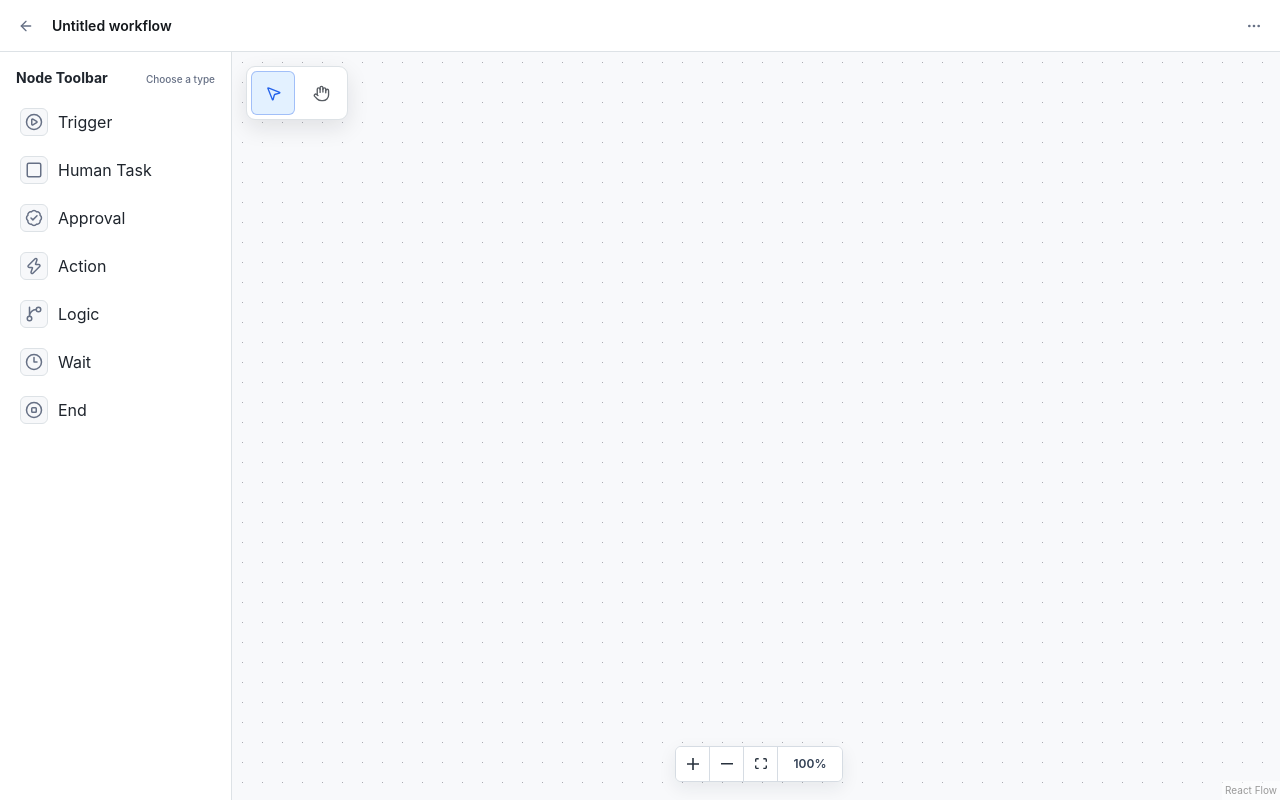
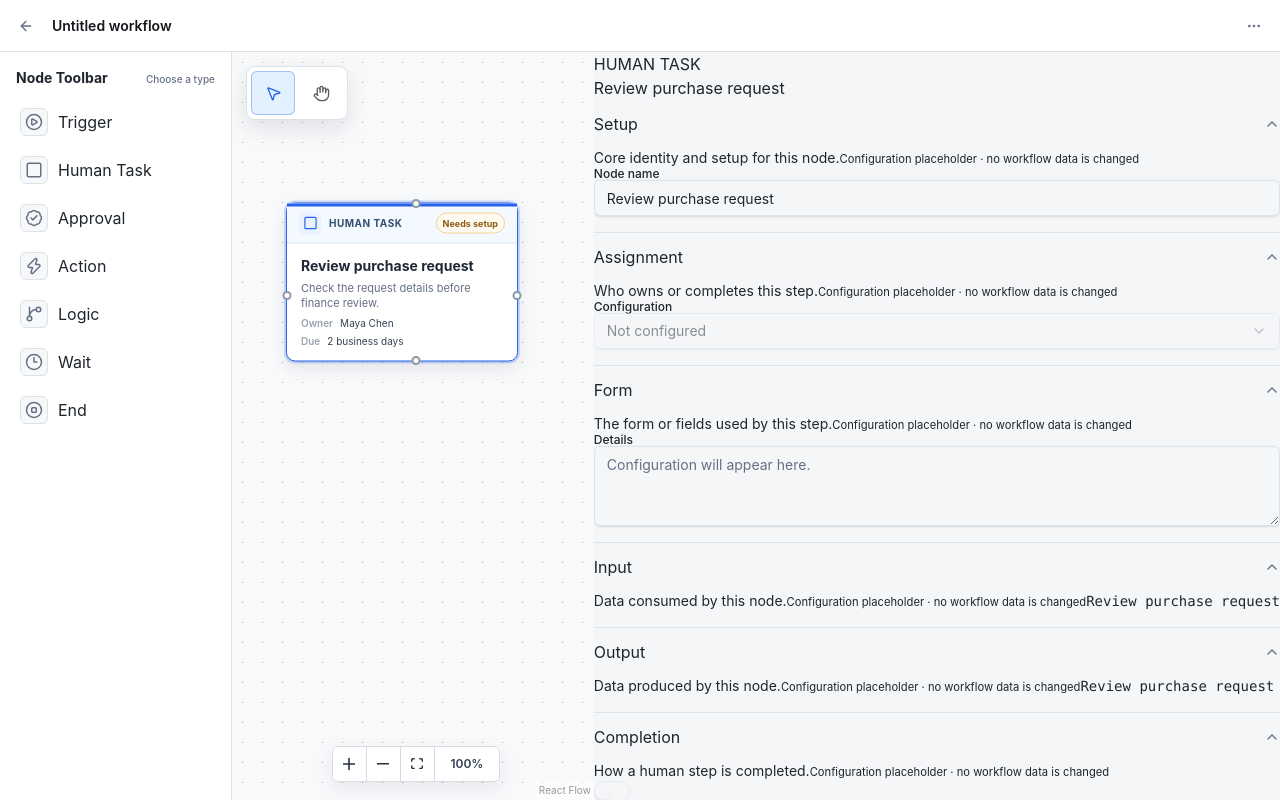
Before and after one commit to garywangda/workflow, a React (Vite) app: page / in a window 1280 px wide. Built offline with nearby package versions, Linux system fonts and the light colour scheme.

Commit message:
feat: design representative workflow node card

```diff
--- a/src/features/workflow-editor/components/WorkflowCanvas.tsx
+++ b/src/features/workflow-editor/components/WorkflowCanvas.tsx
@@ -63,7 +63,9 @@ function isEditableTarget(target: EventTarget | null) {
 export function WorkflowCanvas({ activeEditorTool, placementItem, onEditorToolChange, onPlacementItemChange }: WorkflowCanvasProps) {
   // 画布是节点、Edge 和临时交互状态的唯一状态持有者。
   // 节点/Edge 的增删改由 React Flow 的 change handlers 驱动，便于后续接入持久化。
-  const [nodes, setNodes, onNodesChange] = useNodesState<EditorNode>([]);
+  const [nodes, setNodes, onNodesChange] = useNodesState<EditorNode>([
+    createWorkflowNode({ type: "task", position: { x: 170, y: 230 } }),
+  ]);
   const [edges, setEdges, onEdgesChange] = useEdgesState<Edge>([]);
   const [placementPosition, setPlacementPosition] = useState<XYPosition | null>(null);
   const [isConnecting, setIsConnecting] = useState(false);
--- a/src/features/workflow-editor/components/nodes/BaseWorkflowNode.tsx
+++ b/src/features/workflow-editor/components/nodes/BaseWorkflowNode.tsx
@@ -14,7 +14,11 @@ interface BaseWorkflowNodeProps {
   type: WorkflowNodeType;
   semanticLabel: string;
   name: string;
-  status?: string;
+  description?: string;
+  assignee?: string;
+  provider?: string;
+  summary?: { label: string; value: string };
+  configStatus?: string;
   icon: LucideIcon;
   selected?: boolean;
   dragging?: boolean;
@@ -25,7 +29,11 @@ export function BaseWorkflowNode({
   type,
   semanticLabel,
   name,
-  status = "Needs setup",
+  description,
+  assignee,
+  provider,
+  summary,
+  configStatus = "Needs setup",
   icon: Icon,
   selected = false,
   dragging = false,
@@ -56,13 +64,18 @@ export function BaseWorkflowNode({
           ))}
         </div>
       ) : null}
-      <span className="workflow-node__icon" aria-hidden="true">
-        <Icon size={17} strokeWidth={1.9} />
-      </span>
-      <span className="workflow-node__content">
-        <span className="workflow-node__semantic-label">{semanticLabel}</span>
-        <span className="workflow-node__name">{name}</span>
-        {!preview ? <span className="workflow-node__status">{status}</span> : null}
+      <span className="workflow-node__body">
+        <span className="workflow-node__category">
+          <span className="workflow-node__icon" aria-hidden="true"><Icon size={15} strokeWidth={1.9} /></span>
+          <span className="workflow-node__semantic-label">{semanticLabel}</span>
+          {!preview ? <span className="workflow-node__config" aria-label={`Configuration: ${configStatus}`}>{configStatus}</span> : null}
+        </span>
+        <span className="workflow-node__content">
+          <span className="workflow-node__name">{name}</span>
+          {description ? <span className="workflow-node__description">{description}</span> : null}
+          {!preview && (assignee || provider) ? <span className="workflow-node__meta"><span>{assignee ? "Owner" : "Provider"}</span>{assignee ?? provider}</span> : null}
+          {!preview && summary ? <span className="workflow-node__summary"><span>{summary.label}</span>{summary.value}</span> : null}
+        </span>
       </span>
     </div>
   );
--- a/src/features/workflow-editor/components/nodes/WorkflowNode.tsx
+++ b/src/features/workflow-editor/components/nodes/WorkflowNode.tsx
@@ -18,6 +18,11 @@ export const WorkflowNodeComponent = memo(function WorkflowNodeComponent({
       type={type}
       semanticLabel={definition.label}
       name={data.name}
+      description={data.description}
+      assignee={data.assignee}
+      provider={data.provider}
+      summary={data.summary}
+      configStatus={data.configStatus}
       icon={definition.icon}
       selected={selected}
       dragging={dragging}
--- a/src/features/workflow-editor/config/workflow-node-definitions.ts
+++ b/src/features/workflow-editor/config/workflow-node-definitions.ts
@@ -22,6 +22,11 @@ export interface WorkflowNodeDefinition {
   description: string;
   icon: LucideIcon;
   defaultName: string;
+  defaultDescription?: string;
+  defaultAssignee?: string;
+  defaultProvider?: string;
+  defaultSummary?: { label: string; value: string };
+  defaultConfigStatus?: string;
   capabilities: readonly NodeCapabilityId[];
   defaultConfig: NodeConfig;
   appearance: { semanticRole: string };
@@ -32,7 +37,7 @@ export interface WorkflowNodeDefinition {
 // capabilities 决定 Inspector 展示哪些配置区块；keywords 决定 Node Library 的搜索结果。
 export const WORKFLOW_NODE_DEFINITIONS = {
   trigger: { type: "trigger", category: "event", label: "Trigger", description: "Starts a workflow when an event occurs.", icon: CirclePlay, defaultName: "Trigger", capabilities: ["setup", "output"], defaultConfig: {}, appearance: { semanticRole: "event" }, keywords: ["event", "start", "when"] },
-  task: { type: "task", category: "human", label: "Task", description: "Assigns a human step to someone on your team.", icon: Square, defaultName: "Task", capabilities: ["setup", "assignment", "form", "input", "output", "completion", "timing", "notification", "escalation", "permissions"], defaultConfig: {}, appearance: { semanticRole: "human-task" }, keywords: ["people", "human", "work"] },
+  task: { type: "task", category: "human", label: "Human task", description: "Assigns a human step to someone on your team.", icon: Square, defaultName: "Review purchase request", defaultDescription: "Check the request details before finance review.", defaultAssignee: "Maya Chen", defaultSummary: { label: "Due", value: "2 business days" }, defaultConfigStatus: "Needs setup", capabilities: ["setup", "assignment", "form", "input", "output", "completion", "timing", "notification", "escalation", "permissions"], defaultConfig: {}, appearance: { semanticRole: "human-task" }, keywords: ["people", "human", "work"] },
   approval: { type: "approval", category: "human", label: "Approval", description: "Requests a decision from one or more approvers.", icon: BadgeCheck, defaultName: "Approval", capabilities: ["setup", "assignment", "approvalPolicy", "form", "input", "output", "rules", "timing", "escalation", "notification"], defaultConfig: {}, appearance: { semanticRole: "approval" }, keywords: ["people", "review", "approve"] },
   form: { type: "form", category: "human", label: "Form", description: "Collects structured information from a person.", icon: ClipboardList, defaultName: "Form", capabilities: ["setup", "form", "input", "output", "timing"], defaultConfig: {}, appearance: { semanticRole: "form" }, keywords: ["people", "collect", "fields"] },
   condition: { type: "condition", category: "logic", label: "Condition", description: "Evaluates an IF / ELSE business rule.", icon: GitBranch, defaultName: "Condition", capabilities: ["setup", "input", "rules", "branches"], defaultConfig: {}, appearance: { semanticRole: "condition" }, keywords: ["logic", "if", "else", "decision", "rule"] },
--- a/src/features/workflow-editor/factories/create-workflow-node.ts
+++ b/src/features/workflow-editor/factories/create-workflow-node.ts
@@ -1,6 +1,7 @@
 import type { XYPosition } from "@xyflow/react";
 import { ACTION_PRESETS } from "../config/action-presets";
 import { WORKFLOW_NODE_DEFINITIONS } from "../config/workflow-node-definitions";
+import type { WorkflowNodeDefinition } from "../config/workflow-node-definitions";
 import type { ActionPresetId } from "../types/action-preset";
 import type { WorkflowNode, WorkflowNodeType } from "../types/workflow-node";
 
@@ -17,7 +18,7 @@ function createNodeId() {
 
 /** 根据节点定义或 Action preset 创建一个可直接交给 React Flow 的节点实例。 */
 export function createWorkflowNode({ type, position, presetId }: CreateWorkflowNodeInput): WorkflowNode {
-  const definition = WORKFLOW_NODE_DEFINITIONS[type];
+  const definition: WorkflowNodeDefinition = WORKFLOW_NODE_DEFINITIONS[type];
   const preset = presetId ? ACTION_PRESETS[presetId] : undefined;
 
   return {
@@ -26,6 +27,11 @@ export function createWorkflowNode({ type, position, presetId }: CreateWorkflowN
     position,
     data: {
       name: preset?.label ?? definition.defaultName,
+      description: definition.defaultDescription ?? definition.description,
+      assignee: definition.defaultAssignee,
+      provider: definition.defaultProvider,
+      summary: definition.defaultSummary,
+      configStatus: definition.defaultConfigStatus ?? "Needs setup",
       capabilities: [...definition.capabilities],
       // 深拷贝默认配置，避免一个节点修改配置时污染其他节点或全局定义。
       config: structuredClone(preset?.defaultConfig ?? definition.defaultConfig),
--- a/src/features/workflow-editor/styles/workflow-canvas.css
+++ b/src/features/workflow-editor/styles/workflow-canvas.css
@@ -113,14 +113,12 @@
 }
 
 .workflow-node {
-  width: 190px;
-  min-height: 82px;
-  display: flex;
-  align-items: center;
-  gap: 10px;
-  padding: 12px 14px;
+  width: 232px;
+  min-height: 142px;
+  position: relative;
+  overflow: visible;
   border: 1px solid #d4dbe4;
-  border-radius: 8px;
+  border-radius: 9px;
   background: #ffffff;
   color: #1f2937;
   box-shadow: 0 4px 12px rgba(31, 37, 45, 0.08);
@@ -154,14 +152,14 @@
 }
 
 .workflow-node__icon {
-  width: 26px;
-  height: 26px;
+  width: 22px;
+  height: 22px;
   flex: 0 0 auto;
   display: inline-grid;
   place-items: center;
-  border-radius: 6px;
-  background: #f1f5f9;
-  color: #31506f;
+  border-radius: 5px;
+  background: #eaf2ff;
+  color: #2563eb;
 }
 
 .workflow-node[data-node-type="approval"] .workflow-node__icon {
@@ -177,7 +175,32 @@
 .workflow-node__content {
   min-width: 0;
   display: grid;
-  gap: 2px;
+  gap: 5px;
+  padding: 11px 14px 13px;
+}
+
+.workflow-node__body { display: block; }
+.workflow-node__category {
+  min-height: 40px;
+  display: flex;
+  align-items: center;
+  gap: 8px;
+  padding: 8px 12px;
+  border-bottom: 1px solid #dbe8fb;
+  background: #f4f8ff;
+  color: #31506f;
+}
+.workflow-node[data-node-type="task"] .workflow-node__category { border-top: 3px solid #2563eb; padding-top: 5px; }
+.workflow-node__config {
+  margin-left: auto;
+  padding: 3px 6px;
+  border: 1px solid #f1d49a;
+  border-radius: 999px;
+  background: #fffaf0;
+  color: #8a5a12;
+  font-size: 9px;
+  font-weight: 650;
+  white-space: nowrap;
 }
 
 .workflow-node__connection-handles {
@@ -303,7 +326,7 @@
 }
 
 .workflow-node__semantic-label {
-  color: #667085;
+  color: #31506f;
   font-size: 10px;
   font-weight: 700;
   letter-spacing: .05em;
@@ -315,12 +338,32 @@
   text-overflow: ellipsis;
   white-space: nowrap;
   color: #1f2937;
-  font-size: 13px;
+  font-size: 14px;
   font-weight: 650;
   letter-spacing: 0;
 }
-
-.workflow-node__status { color: #98a2b3; font-size: 10px; }
+.workflow-node__description {
+  display: -webkit-box;
+  overflow: hidden;
+  color: #667085;
+  font-size: 11px;
+  line-height: 1.4;
+  -webkit-box-orient: vertical;
+  -webkit-line-clamp: 2;
+}
+.workflow-node__meta,
+.workflow-node__summary {
+  display: flex;
+  align-items: center;
+  gap: 7px;
+  min-width: 0;
+  color: #344054;
+  font-size: 10px;
+  line-height: 1.3;
+}
+.workflow-node__meta span,
+.workflow-node__summary span { color: #98a2b3; font-weight: 600; }
+.workflow-node__meta { overflow: hidden; text-overflow: ellipsis; white-space: nowrap; }
 
 .workflow-canvas .canvas-controls {
   display: inline-flex;
--- a/src/features/workflow-editor/types/workflow-node.ts
+++ b/src/features/workflow-editor/types/workflow-node.ts
@@ -58,6 +58,11 @@ export interface NodeMetadata {
 
 export type WorkflowNodeData = {
   name: string;
+  description: string;
+  assignee?: string;
+  provider?: string;
+  summary?: { label: string; value: string };
+  configStatus: string;
   capabilities: NodeCapabilityId[];
   config: NodeConfig;
   inputs: NodeInputDefinition[];
```
Also changed, not shown: 2 other files (tests, documents, lock files or other folders).
